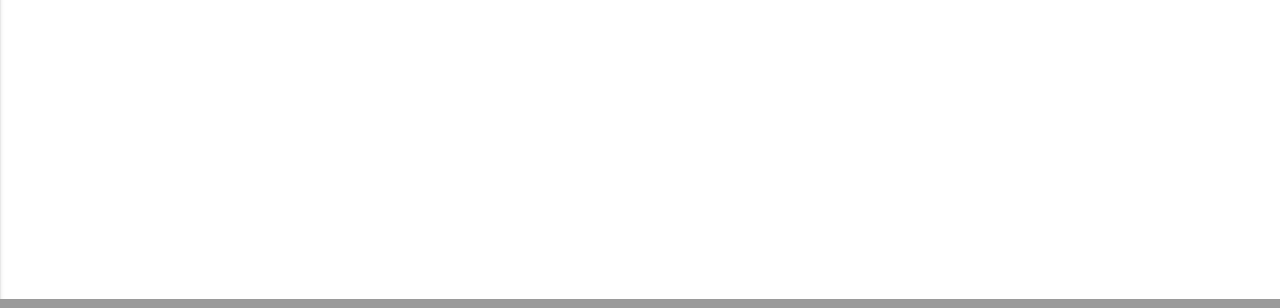
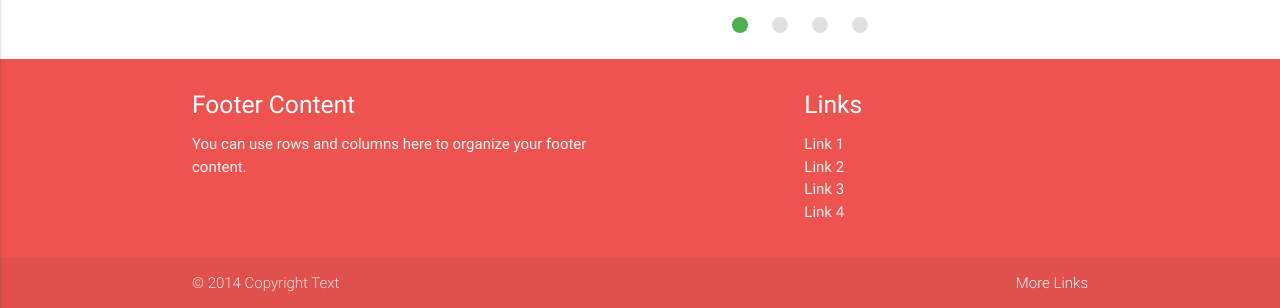
Before and after one commit to allanpaulthe/veins, a Flask app: page / in a window 1280 px wide. Shown: the part 501-809 px from the top of the page. Run offline with Flask 2, Linux system fonts and the light colour scheme; some libraries are stand-ins or nearby versions.

Commit message:
loginkiiDD

```diff
--- a/templates/base.html
+++ /dev/null
@@ -1,50 +0,0 @@
-<!DOCTYPE html>
-<html lang="en">
-<head>
-  <meta http-equiv="Content-Type" content="text/html; charset=UTF-8"/>
-  <meta name="viewport" content="width=device-width, initial-scale=1, maximum-scale=1.0"/>
-  <title>Starter Template - Materialize</title>
-
-  <!-- CSS  -->
-  <link href="https://fonts.googleapis.com/icon?family=Material+Icons" rel="stylesheet">
-  <link href="static/css/materialize.css" type="text/css" rel="stylesheet" media="screen,projection"/>
-  <link href="static/css/style.css" type="text/css" rel="stylesheet" media="screen,projection"/>
-</head>
-<body>
-
-<nav class="red lighten-1 " role="navigation">
-    <div class="nav-wrapper container "><a id="logo-container" href="#" class="brand-logo">VEINS</a>
-      <ul class="right hide-on-med-and-down">
-        <li><a href="#">Navbar Link</a></li>
-        <li><a href="#">Navbar Link</a></li>
-      </ul>
-
-      <ul id="nav-mobile" class="side-nav">
-        <li><a href="#">Navbar Link</a></li>
-        <li><a href="#">Navbar Link</a></li>
-      </ul>
-      <a href="#" data-activates="nav-mobile" class="button-collapse"><i class="material-icons">menu</i></a>
-    </div>
-  </nav>
-
-
-{% block content %}
-
-{%endblock%}
-
-
- <!--  Scripts-->
-
-  <script src="https://code.jquery.com/jquery-2.1.1.min.js"></script>
-  <script src="static/js/materialize.js"></script>
-  <script src="static/js/init.js"></script>
-  <script>
-        $(document).ready(function() {
-            $('.slider').slider({
-                full_width: true
-            });
-        });
-    </script>
-
-  </body>
-</html>
--- a/templates/index.html
+++ b/templates/index.html
@@ -1,13 +1,84 @@
-{% extends "base.html" %}
+<!DOCTYPE html>
+<html lang="en">
+<head>
+  <meta http-equiv="Content-Type" content="text/html; charset=UTF-8"/>
+  <meta name="viewport" content="width=device-width, initial-scale=1, maximum-scale=1.0"/>
+  <title>Starter Template - Materialize</title>
+
+  <!-- CSS  -->
+  <link href="https://fonts.googleapis.com/icon?family=Material+Icons" rel="stylesheet">
+  <link href="static/css/materialize.css" type="text/css" rel="stylesheet" media="screen,projection"/>
+  <link href="static/css/style.css" type="text/css" rel="stylesheet" media="screen,projection"/>
+  <style type="text/css">
+    body{
+      display: flex;
+      min-height: 100vh;
+      flex-direction: column;
+    }
+     main {
+    flex: 1 0 auto;
+  }
+  </style>
+</head>
+<body>
+<div >
+   <div class="navbar-fixed" style="padding-bottom: 100px;">
+        <nav class="red lighten-1  " role="navigation">
+            <div class="nav-wrapper navbar-fixed container "><a id="logo-container" href="#" class="brand-logo center brand-logo">VEINS</a>
 
 
-{% block content %}
+              <ul id="nav-mobile" class="side-nav">
+                <li><a href="#">Navbar Link</a></li>
+                <li><a href="#">Navbar Link</a></li>
+              </ul>
+              <a href="#" data-activates="nav-mobile" class="button-collapse"><i class="material-icons">menu</i></a>
+            </div>
+          </nav>
+    </div>
 
-<body>
-<div class="slider">
-        <ul class="slides">
+  <div class="row">
+        <div class="col s12 m4 l3">
+                     <ul class="collection">
+                      <li class="collection-item avatar">
+                        <img src="http://dp.ric.ua/uploads/thumbs/78146780844a488682bb7f131b454315.jpg" alt="" class="circle">
+                        <span class="title">Title</span>
+                        <p>First Line <br>
+                           Second Line
+                        </p>
+                        <a href="#!" class="secondary-content"><i class="material-icons">grade</i></a>
+                      </li>
+                      <li class="collection-item avatar">
+                        <i class="material-icons circle">folder</i>
+                        <span class="title">Title</span>
+                        <p>First Line <br>
+                           Second Line
+                        </p>
+                        <a href="#!" class="secondary-content"><i class="material-icons">grade</i></a>
+                      </li>
+                      <li class="collection-item avatar">
+                        <i class="material-icons circle green">insert_chart</i>
+                        <span class="title">Title</span>
+                        <p>First Line <br>
+                           Second Line
+                        </p>
+                        <a href="#!" class="secondary-content"><i class="material-icons">grade</i></a>
+                      </li>
+                      <li class="collection-item avatar">
+                        <i class="material-icons circle red">play_arrow</i>
+                        <span class="title">Title</span>
+                        <p>First Line <br>
+                           Second Line
+                        </p>
+                        <a href="#!" class="secondary-content"><i class="material-icons">grade</i></a>
+                      </li>
+                    </ul>
+
+        </div>
+        <div class="col s12 m8 l9">
+                <div class="slider" >
+                        <ul class="slides" >
                             <li>
-                <img src="http://i2.mirror.co.uk/incoming/article5923583.ece/ALTERNATES/s615b/Blood-donation.jpg">
+                                <img  src="http://i2.mirror.co.uk/incoming/article5923583.ece/ALTERNATES/s615b/Blood-donation.jpg">
                                 <!-- random image -->
                                 <div class="caption aa center-align">
                                     <h3 class="blue-text" >This is our big Tagline!</h3>
@@ -40,7 +111,47 @@
                             </li>
                         </ul>
                     </div>
+         </div>
+  </div>
+
+        <footer class="page-footer red lighten-1">
+                    <div class="container">
+                      <div class="row">
+                        <div class="col l6 s12">
+                          <h5 class="white-text">Footer Content</h5>
+                          <p class="grey-text text-lighten-4">You can use rows and columns here to organize your footer content.</p>
+                        </div>
+                        <div class="col l4 offset-l2 s12">
+                          <h5 class="white-text">Links</h5>
+                          <ul>
+                            <li><a class="grey-text text-lighten-3" href="#!">Link 1</a></li>
+                            <li><a class="grey-text text-lighten-3" href="#!">Link 2</a></li>
+                            <li><a class="grey-text text-lighten-3" href="#!">Link 3</a></li>
+                            <li><a class="grey-text text-lighten-3" href="#!">Link 4</a></li>
+                          </ul>
+                        </div>
+                      </div>
+                    </div>
+                    <div class="footer-copyright">
+                      <div class="container">
+                      © 2014 Copyright Text
+                      <a class="grey-text text-lighten-4 right" href="#!">More Links</a>
+                      </div>
+                    </div>
+            </footer>
+</div>
 
 
+    <script src="https://code.jquery.com/jquery-2.1.1.min.js"></script>
+      <script src="static/js/materialize.js"></script>
+      <script src="static/js/init.js"></script>
+      <script>
+            $(document).ready(function() {
+                $('.slider').slider({
+                    full_width: true
+                });
+            });
+        </script>
+
       </body>
-{% endblock %}
+</html>
```
Lines whose indentation alone changed are shown as unchanged.
